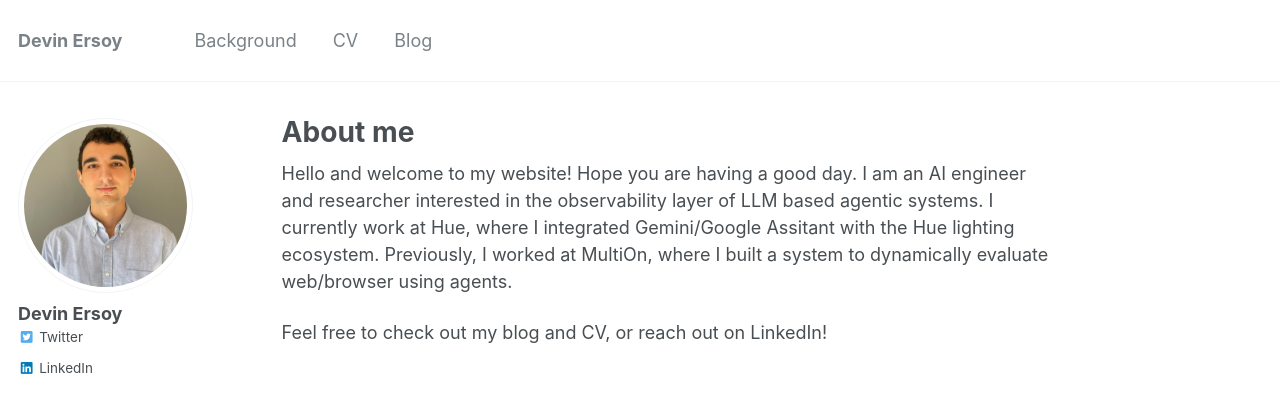
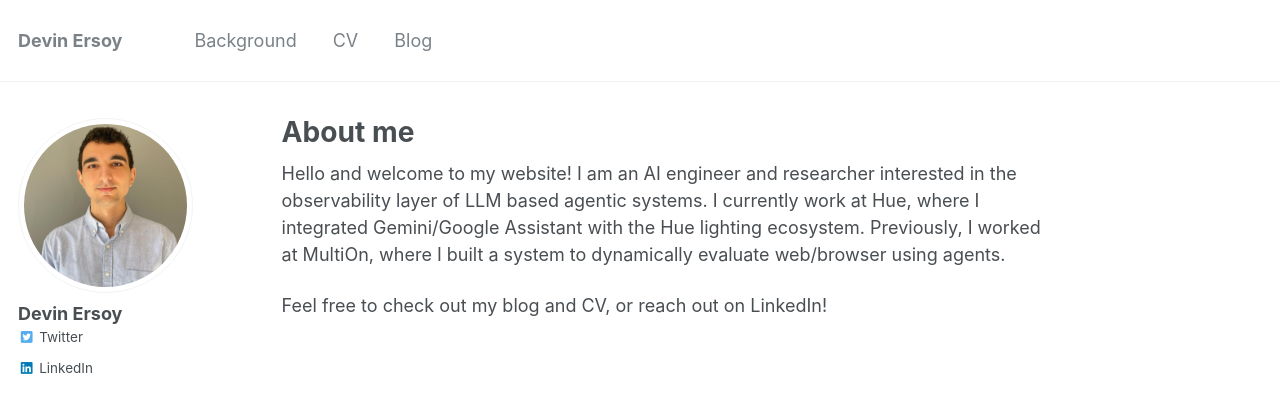
Before and after one commit to devinat1/devinat1.github.io, a Jekyll site: the page built from _pages/about.md, in a window 1280 px wide. Shown: the top 413 px of the page. Built offline with Jekyll 4.4.1, drawn with Linux system fonts in a browser that asks for light colours.

Commit message:
fix: typo

```diff
--- a/_pages/about.md
+++ b/_pages/about.md
@@ -18,7 +18,7 @@
 </script>
 
 
-Hello and welcome to my website! Hope you are having a good day. I am an AI engineer and researcher interested in the observability layer of LLM based agentic systems. I currently work at Hue, where I integrated Gemini/Google Assitant with the Hue lighting ecosystem. Previously, I worked at MultiOn, where I built a system to dynamically evaluate web/browser using agents.
+Hello and welcome to my website! I am an AI engineer and researcher interested in the observability layer of LLM based agentic systems. I currently work at Hue, where I integrated Gemini/Google Assistant with the Hue lighting ecosystem. Previously, I worked at MultiOn, where I built a system to dynamically evaluate web/browser using agents.
 
 Feel free to check out my blog and CV, or reach out on LinkedIn!
 
```
